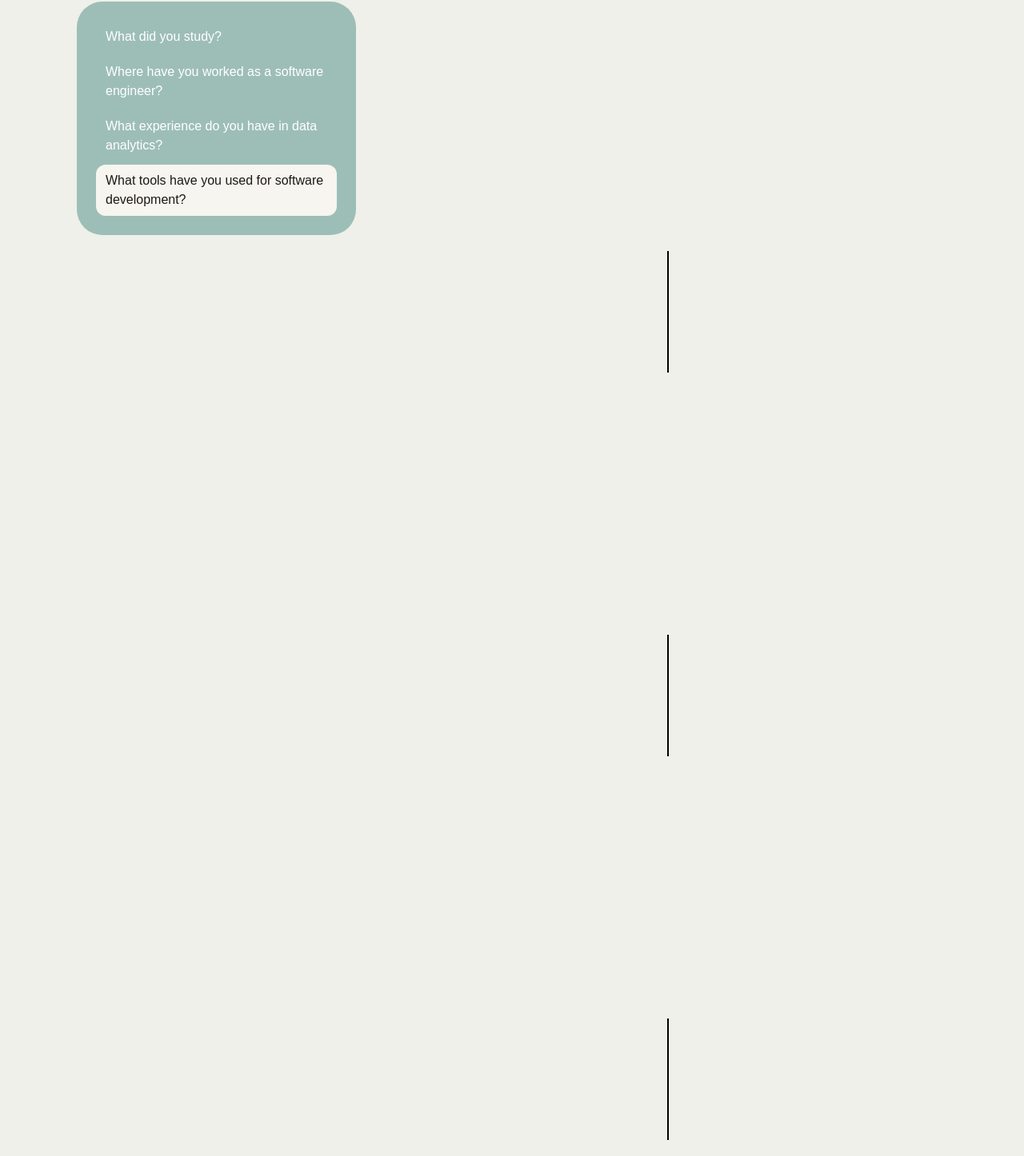
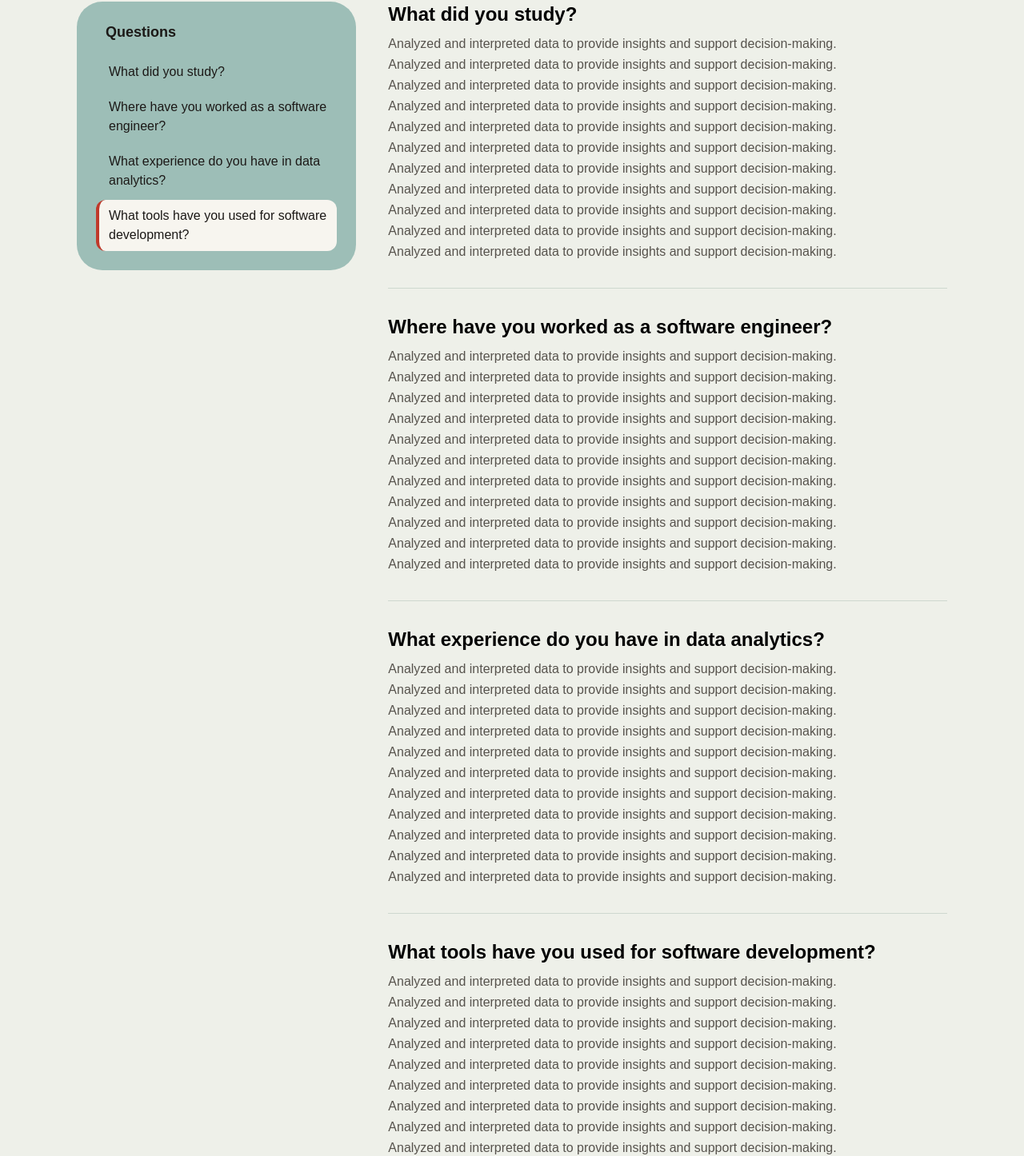
Before and after one commit to ryanctruong/personal-website, a React (Vite) app in the folder client/: page / in a window 1280 px wide. Shown: the part 1044-2490 px from the top of the page at 80% size. Built offline with nearby package versions, Linux system fonts and the light colour scheme; no server answers.

Commit message:
remove fade on questionnaire

```diff
--- a/client/src/components/Questionnaire/Questionnaire.tsx
+++ b/client/src/components/Questionnaire/Questionnaire.tsx
@@ -7,7 +7,6 @@ const Questionnaire = () => {
 
     useEffect(() => {
         const answers = Array.from(answersRef.current?.querySelectorAll('article') ?? []);
-        const connectors = Array.from(answersRef.current?.querySelectorAll<HTMLElement>('[data-connector]') ?? []);
         let frame: number | null = null;
 
         const updateActiveQuestion = () => {
@@ -20,12 +19,6 @@ const Questionnaire = () => {
                 current = answer.id;
             }
 
-            for (const connector of connectors) {
-                const { top, height } = connector.getBoundingClientRect();
-                const progress = Math.min(1, Math.max(0, (readingLine - top) / height));
-                connector.style.setProperty('--connector-progress', String(progress));
-            }
-
             setActiveId(current);
         };
 
@@ -33,22 +26,11 @@ const Questionnaire = () => {
             if (frame === null) frame = window.requestAnimationFrame(updateActiveQuestion);
         };
 
-        const observer = new IntersectionObserver((entries) => {
-            for (const entry of entries) {
-                entry.target.toggleAttribute('data-in-view', entry.isIntersecting);
-            }
-        }, { rootMargin: '-48px 0px -48px 0px' });
-
-        answers.forEach((answer) => {
-            const card = answer.firstElementChild;
-            if (card) observer.observe(card);
-        });
         updateActiveQuestion();
         window.addEventListener('scroll', scheduleUpdate, { passive: true });
         window.addEventListener('resize', scheduleUpdate);
 
         return () => {
-            observer.disconnect();
             window.removeEventListener('scroll', scheduleUpdate);
             window.removeEventListener('resize', scheduleUpdate);
             if (frame !== null) window.cancelAnimationFrame(frame);
@@ -57,14 +39,15 @@ const Questionnaire = () => {
 
     return (
         <section id="questions" aria-label="Questions about Ryan" className="grid w-full max-w-6xl items-start gap-6 md:grid-cols-[minmax(0,1fr)_minmax(0,2fr)] md:gap-10 p-8">
-            <div className="flex flex-col gap-4 rounded-4xl bg-[#9dbeb7] p-6 text-stone-900 md:sticky md:top-6 md:max-h-[calc(100dvh-3rem)] md:overflow-y-auto">
-                <nav className="grid gap-1">
+            <div className="flex flex-col gap-4 rounded-4xl bg-[#9DBEB7] p-6 text-stone-900 md:sticky md:top-6 md:max-h-[calc(100dvh-3rem)] md:overflow-y-auto">
+                <h2 id="question-list-heading" className="px-3 text-lg font-semibold">Questions</h2>
+                <nav aria-labelledby="question-list-heading" className="grid gap-1">
                     {FAQs.map(({ id, question }) => (
                         <a
                             key={id}
                             href={`#${id}`}
                             aria-current={activeId === id ? 'location' : undefined}
-                            className="rounded-xl px-3 py-2 text-left text-white hover:bg-white/15 aria-[current=location]:bg-[#F7F5EF] aria-[current=location]:font-medium aria-[current=location]:text-stone-900"
+                            className="rounded-xl border-l-4 border-transparent px-3 py-2 text-left hover:bg-[#F7F5EF]/60 aria-[current=location]:border-[#C0392B] aria-[current=location]:bg-[#F7F5EF] aria-[current=location]:font-medium"
                         >
                             {question}
                         </a>
@@ -72,20 +55,11 @@ const Questionnaire = () => {
                 </nav>
             </div>
 
-            <div ref={answersRef} className="grid min-w-0 gap-4 md:gap-0">
-                {FAQs.map(({ id, question, answer }, index) => (
-                    <article key={id} id={id} tabIndex={-1} className="flex scroll-mt-[25vh] flex-col md:min-h-[60vh] md:scroll-mt-[60vh]">
-                        <div className="flex flex-col gap-2 rounded-3xl motion-safe:opacity-0 motion-safe:transition-opacity motion-safe:duration-500 motion-safe:data-[in-view]:opacity-100 md:motion-safe:data-[in-view]:opacity-0 md:motion-safe:data-[in-view]:data-[active]:opacity-100"
-                            data-active={activeId === id ? '' : undefined}
-                        >
-                            <p className="text-xl font-medium underline">{question}</p>
-                            <p className="leading-relaxed text-stone-600">{answer}</p>
-                        </div>
-                        {index < FAQs.length - 1 && (
-                            <span aria-hidden="true" data-connector className="relative mt-4 min-h-6 w-0.5 flex-1 self-center bg-black/20 md:mb-4">
-                                <span className="absolute inset-0 origin-top bg-black motion-safe:scale-y-[var(--connector-progress,0)]" />
-                            </span>
-                        )}
+            <div ref={answersRef} className="grid min-w-0 gap-6 md:gap-8">
+                {FAQs.map(({ id, question, answer }) => (
+                    <article key={id} id={id} tabIndex={-1} className="grid scroll-mt-6 gap-2 border-b border-[#CED8CF] pb-6 last:border-b-0 last:pb-0 md:pb-8">
+                        <h2 className="text-2xl font-semibold">{question}</h2>
+                        <p className="max-w-[65ch] leading-relaxed text-stone-600">{answer}</p>
                     </article>
                 ))}
             </div>
```
